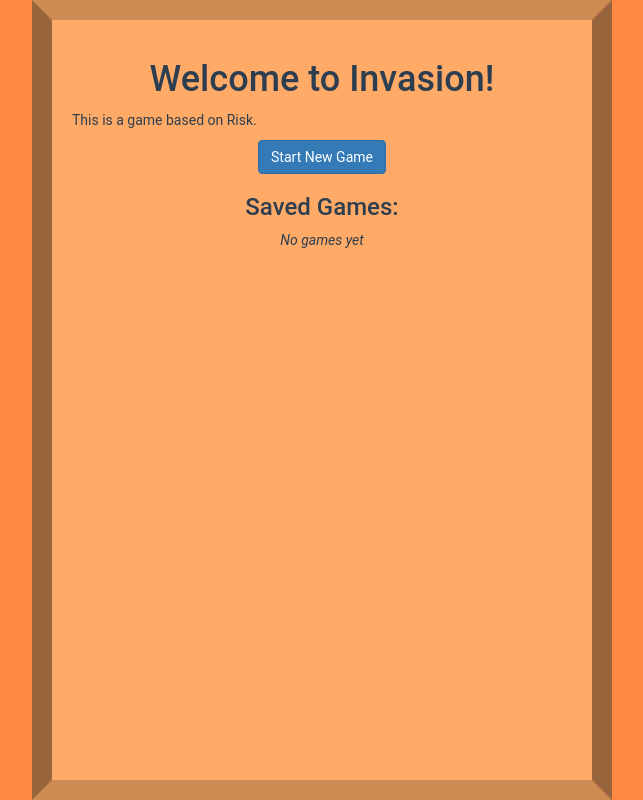
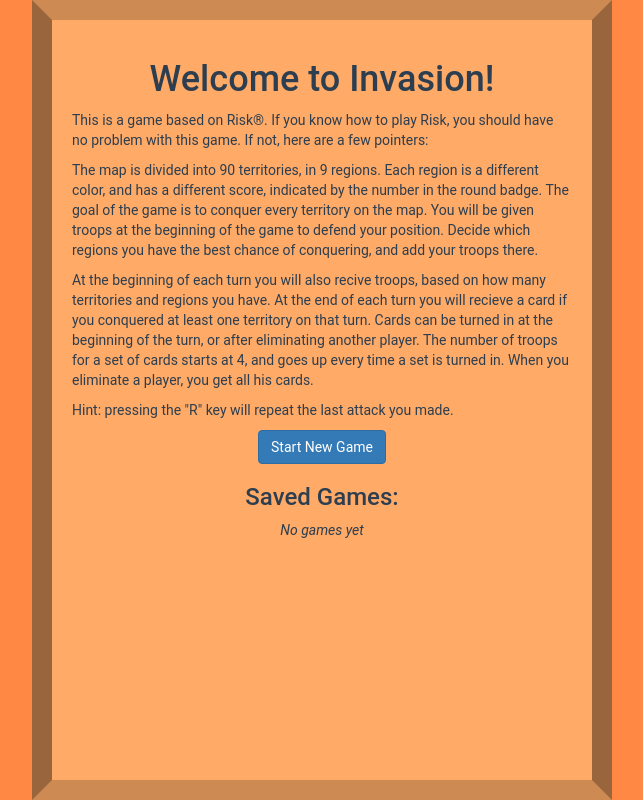
Before and after one commit to life4ants/invasion-vue, a Vue app: page / in a window 1280 px wide. Shown: the whole page, without its empty margins (318-961 px from the left). Built offline with nearby package versions, Linux system fonts and the light colour scheme.

Commit message:
more info on rules, hints

```diff
--- a/src/components/AIplayer.vue
+++ b/src/components/AIplayer.vue
@@ -177,7 +177,7 @@ export default {
       let con = this.enemyCountByContinent(continentId)
       for (let i=0; i<con.length; i++){ //put 1 troop on territories with one enemy
         if (con[i].enemies === 1){
-          if (this.game.territories[con[i].index] < 3 && reserves > 0){
+          if (this.game.territories[con[i].index].reserves < 3 && reserves > 0){
             reserves--
             this.$store.dispatch("addTroops", con[i].index)
           }
--- a/src/components/dashboard.vue
+++ b/src/components/dashboard.vue
@@ -7,7 +7,16 @@
             width="200px" :duration="1500" :close="closeAlert">{{alert.content}}</alert>
     </div>
     <h1>Welcome to Invasion!</h1>
-    <p>This is a game based on Risk.</p>
+    <p>
+      This is a game based on Risk®. If you know how to play Risk, you should have no problem with this game. If not, here are a few pointers:
+    </p>
+    <p>
+    The map is divided into 90 territories, in 9 regions. Each region is a different color, and has a different score, indicated by the number in the round badge. The goal of the game is to conquer every territory on the map. You will be given troops at the beginning of the game to defend your position. Decide which regions you have the best chance of conquering, and add your troops there.
+    </p>
+    <p>
+      At the beginning of each turn you will also recive troops, based on how many territories and regions you have. At the end of each turn you will recieve a card if you conquered at least one territory on that turn. Cards can be turned in at the beginning of the turn, or after eliminating another player. The number of troops for a set of cards starts at 4, and goes up every time a set is turned in. When you eliminate a player, you get all his cards.
+    </p>
+    <p>Hint: pressing the "R" key will repeat the last attack you made.</p>
     <button @click='start' class="btn btn-primary">Start New Game</button>
     <h3>Saved Games:</h3>
     <ul v-if="edit">
--- a/src/components/footer.vue
+++ b/src/components/footer.vue
@@ -36,4 +36,11 @@ import gameData from "./game_data.js"
    color: #344;
    font-size: 16px;
   }
+
+  @media(min-width: 1200px){
+    footer{
+      left: 50%;
+      margin-left: -600px;
+    }
+  }
 </style>
--- a/src/components/game.vue
+++ b/src/components/game.vue
@@ -1,6 +1,5 @@
 <template>
   <div class="game">
-    <audio src="http://www.andrewdbuck.com/invasion/pics/troops1.mp3" id="troops1sound"></audio>
     <app-header :phase='game.phase' :round="game.round" :player="game.players[game.turnIndex]" :canTurnInCards="game.canTurnInCards"
                 :attackLine="attackLine" :canCancel="passData.canCancel" :menu="buttonRouter" :paused="aiPaused">
     </app-header>
@@ -19,7 +18,6 @@
 </template>
 
 <script>
-import setup from './setup'
 import header from './header'
 import invasionMap from './invasion_map'
 import board from './board'
@@ -33,7 +31,7 @@ import AIplayer from './AIplayer'
 export default {
   name: 'game',
   components: {
-    setup, board, popup, alert, AIplayer,
+    board, popup, alert, AIplayer,
     'app-footer': footer,
     'app-header': header,
     'invasion-map': invasionMap
@@ -43,12 +41,13 @@ export default {
   ],
   data(){
     return {
-      attackLine: ' ',
+      attackLine: '',
       popup: {show: false},
       alert: {show: false},
       attack: {},
       passData: {terrs: [], long: 0, short: 0, canCancel: true, passer: null, passie: null},
-      selected: 0,
+      selected: null,
+      welcome: true,
       aiTrigger: 0,
       aiPaused: false,
       aiSpeed: 500
@@ -56,12 +55,7 @@ export default {
   },
   mounted(){
     window.onbeforeunload = () => this.checkForChanges() ? '' : undefined
-    if (this.game.phase === "initialTroops"){
-      const troops = this.currentPlayer.tempReserves
-      const content = "<p class='indent'>The territories have been randomly asigned. Each player has been give a number of troops to distribute before the game starts. Pick your position and defend it well!</p><p class='indent'>Each player will distribute troops in turn. <strong>"+ this.currentPlayer.name +"</strong>, start by adding "+(troops > 1 ? troops+" troops": troops+" troop")+".</p>"
-      this.openPopup('info', 'small', "Distribute Initial Troops", content)
-    }
-    else
+    if (!this.currentPlayer.isBot)
       this.watchTurnMessage()
   },
   destroyed(){
@@ -90,9 +84,15 @@ export default {
     watchTurnMessage(){
       switch (this.game.turnMessage.type){
         case 'InTrps':
-          const troops = this.currentPlayer.tempReserves
-          let content = this.currentPlayer.name + ", now it is your turn to distribute " +(troops > 1 ? troops+" troops.": troops+" troop.")
-          this.openPopup('alert', 'small-center', content)
+          if (this.welcome && !this.currentPlayer.isBot){
+            this.showWelcomeMessage()
+            this.welcome = false
+          }
+          else {
+            const troops = this.currentPlayer.tempReserves
+            let content = this.currentPlayer.name + ", now it is your turn to distribute " +(troops > 1 ? troops+" troops.": troops+" troop.")
+             this.openPopup('alert', 'small-center', content)
+          }
           break
         case 'Trps':
           this.showReservesMessage()
@@ -100,8 +100,13 @@ export default {
           break
         case 'StTurn':
           if (['attack1', 'attack2'].includes(this.game.phase)){
-            content = "Distribution of troops is complete. " + this.currentPlayer.name + ", you may now begin your turn.<br>Click on one of your territories to attack from, then click an opponent's territory to attack."
-            this.openPopup('info', 'small-center', 'Distribution Complete', content)
+            if (this.currentPlayer.isBot){
+              this.openPopup('alert', 'small-center', this.currentPlayer.name+"\'s Turn!")
+            }
+            else {
+              content = "Distribution of troops is complete. " + this.currentPlayer.name + ", you may now begin your turn.<br>Click on one of your territories to attack from, then click an opponent's territory to attack."
+              this.openPopup('info', 'small-center', 'Distribution Complete', content)
+            }
           }
           else { //this should only run on Mounted(). phase should be pass1 or pass2
             if (this.game.phase === 'pass2')
@@ -111,9 +116,12 @@ export default {
           break
         case 'Cards':
           this.showCardsMessage()
-          break
-        default:
       }
+    },
+    showWelcomeMessage(){
+      const troops = this.currentPlayer.tempReserves
+      const content = "<p class='indent'>The territories have been randomly asigned. Each player has been give a number of troops to distribute before the game starts. Pick your position and defend it well!</p><p class='indent'>Each player will distribute troops in turn. <strong>"+ this.currentPlayer.name +"</strong>, start by adding "+(troops > 1 ? troops+" troops": troops+" troop")+".</p>"
+      this.openPopup('info', 'small', "Distribute Initial Troops", content)
     },
     showReservesMessage(){
       const data = this.game.turnMessage.data
@@ -247,6 +255,7 @@ export default {
           this.setAttackLine(1, i)
           this.$store.commit('setPhase', 'attack2')
           sounds.attack1.play().catch((e) => {
+            console.log(e)
             console.log("reloading attack1 sound")
             sounds.attack1.load()
           })
@@ -270,6 +279,7 @@ export default {
       else {
         if (gameData.canFight(this.selected, i)){
           sounds.attack2.play().catch((e) => {
+            console.log(e)
             console.log("reloading attack2 sound")
             sounds.attack2.load()
           })
@@ -319,6 +329,7 @@ export default {
               sounds.attack2.currentTime = 0
             else if (!this.currentPlayer.isBot){
               sounds.attack2.play().catch((e) => {
+                console.log(e)
                 console.log("reloading attack2 sound")
                 sounds.attack2.load()
               })
@@ -382,6 +393,7 @@ export default {
     moveTroops(i){
       this.closeAttack()
       sounds.conquer.play().catch((e) => {
+        console.log(e)
             console.log("reloading conquer sound")
             sounds.conquer.load()
           })
@@ -409,6 +421,7 @@ export default {
         this.attack.attackTerr.owner === this.currentPlayer.id &&
         this.attack.defendTerr.owner != this.currentPlayer.id){
         sounds.attack2.play().catch((e) => {
+          console.log(e)
           console.log("reloading attack2 sound")
           sounds.attack2.load()
         })
@@ -452,6 +465,7 @@ export default {
         this.showCards(true)
         if (!this.currentPlayer.isBot){
           sounds.viewCards.play().catch((e) => {
+            console.log(e)
             console.log("reloading viewCards sound")
             sounds.viewCards.load()
           })
@@ -680,7 +694,7 @@ export default {
   .wrapper{
     background-color: #222;
     width: 1200px;
-    height: 1320px;
+    height: 1316px;
   }
 @media(min-width: 675px){
   .game{
--- a/src/components/sounds.js
+++ b/src/components/sounds.js
@@ -22,6 +22,7 @@ export default {
         this.troops2.currentTime = 0
       }
       this.troops1.play().catch((e) => {
+        console.log(e)
         console.log("reloading troops1 sound")
         this.troops1.load()
       })
@@ -33,6 +34,7 @@ export default {
         this.troops1.currentTime = 0
       }
       this.troops2.play().catch((e) => {
+        console.log(e)
         console.log("reloading troops2 sound")
         this.troops2.load()
       })
@@ -49,6 +51,7 @@ export default {
       this.troops1.currentTime = 0
     }
     this.startTurn.play().catch((e) => {
+      console.log(e)
       console.log("reloading startTurn sound")
       this.startTurn.load()
     })
@@ -59,6 +62,7 @@ export default {
       this.attack2.currentTime = 0
     }
     this.attack3.play().catch((e) => {
+      console.log(e)
       console.log("reloading attack3 sound")
       this.attack3.load()
     })
--- a/src/store.js
+++ b/src/store.js
@@ -134,7 +134,7 @@ export default new Vuex.Store({
                     shuffledCards: gameData.shuffle(gameData.cards),
                     territories: data.territories,
                     turnIndex: data.turnIndex,
-                    turnMessage: null
+                    turnMessage: {type: "InTrps"}
                   }
     },
     loadGame(state, game){
```
